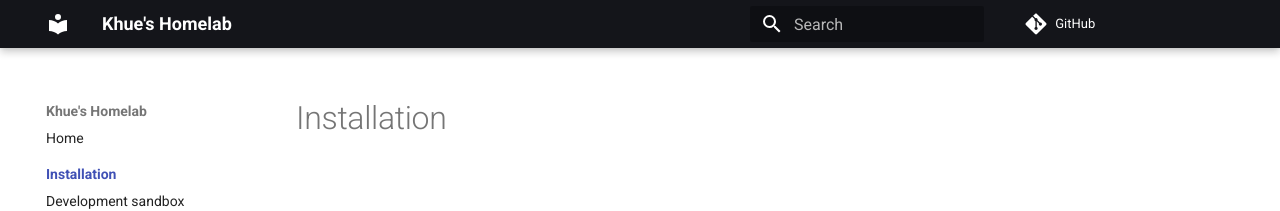
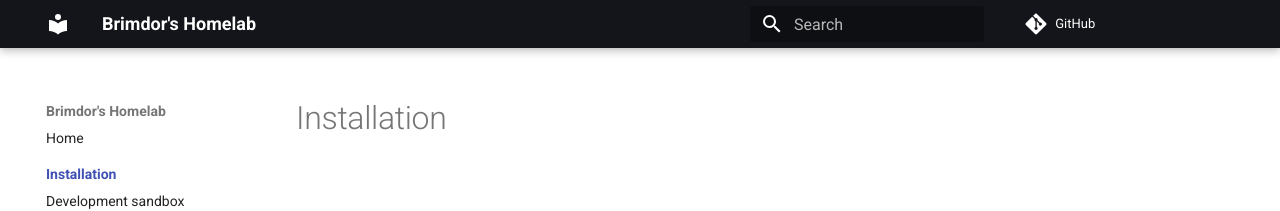
Before and after one commit to brimdor/homelab-dev, an MkDocs documentation site: the page built from docs/installation/index.md, in a window 1280 px wide. Shown: the top 211 px of the page. Built offline with MkDocs 1.6.1 and Material for MkDocs 9.7.7, drawn with Linux system fonts in a browser that asks for light colours; comment, search, counter and statistics services are not loaded.

Commit message:
Update mkdocs.yml

```diff
--- a/mkdocs.yml
+++ b/mkdocs.yml
@@ -1,6 +1,6 @@
 # yaml-language-server: $schema=https://squidfunk.github.io/mkdocs-material/schema.json
 
-site_name: Khue's Homelab
+site_name: Brimdor's Homelab
 copyright: Copyright &copy; 2020 - 2022 Khue Doan
 
 repo_url: https://github.com/khuedoan/homelab
```
